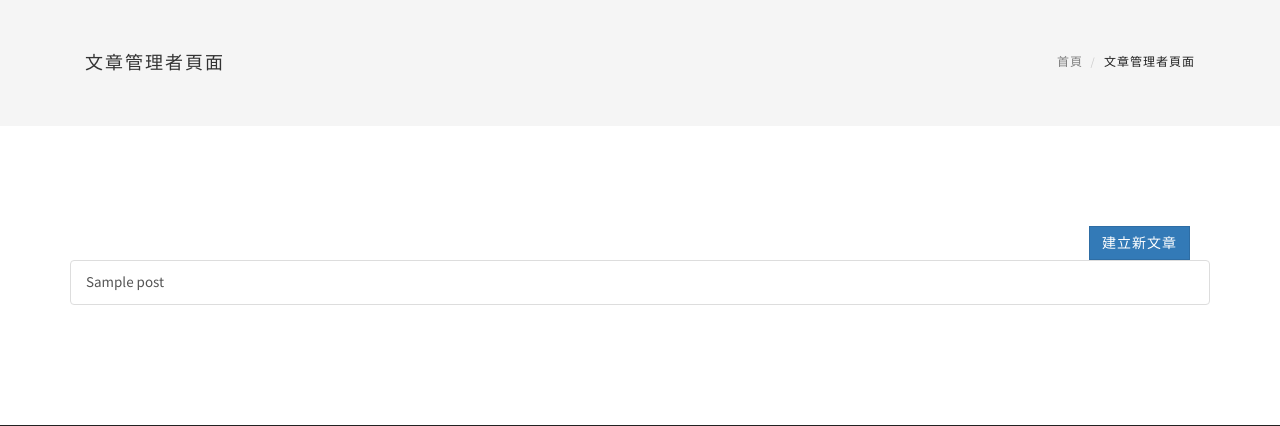
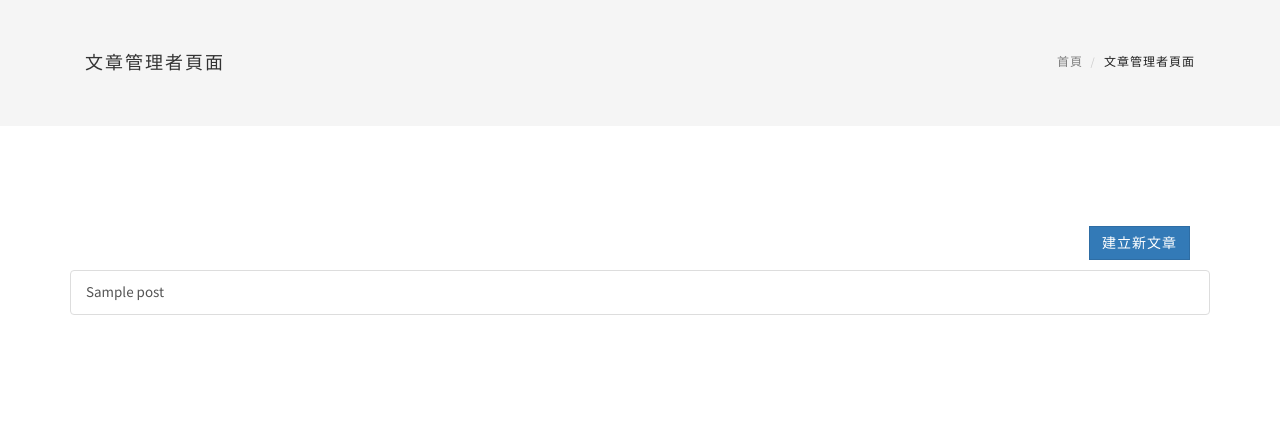
Before and after one commit to danny79111949/blog, a Laravel app: page /posts/admin in a window 1280 px wide. Shown: the part 100-526 px from the top of the page. Run offline with Laravel 8, Linux system fonts and the light colour scheme; tables that the repository leaves empty hold one stand-in row (values such as "Sample post"); style sheets or scripts are compiled from the project's sources; some libraries are stand-ins or nearby versions.

Commit message:
文章管理者頁面按鈕間隔

```diff
--- a/resources/sass/app.scss
+++ b/resources/sass/app.scss
@@ -1,2 +1,7 @@
 
 @import 'variables';
+
+.toolbox
+{
+    margin-bottom: 10px;
+}
--- a/resources/views/posts/admin.blade.php
+++ b/resources/views/posts/admin.blade.php
@@ -20,7 +20,7 @@
 @section('content')
 <div class="page-content">
     <div class="container">
-        <div class="clearfix">
+        <div class="clearfix toolbox">
             <a href="/posts/create" class="btn btn-primary pull-right">建立新文章</a>
         </div>
 
```
Also changed, not shown: public/css/app.css (added).
